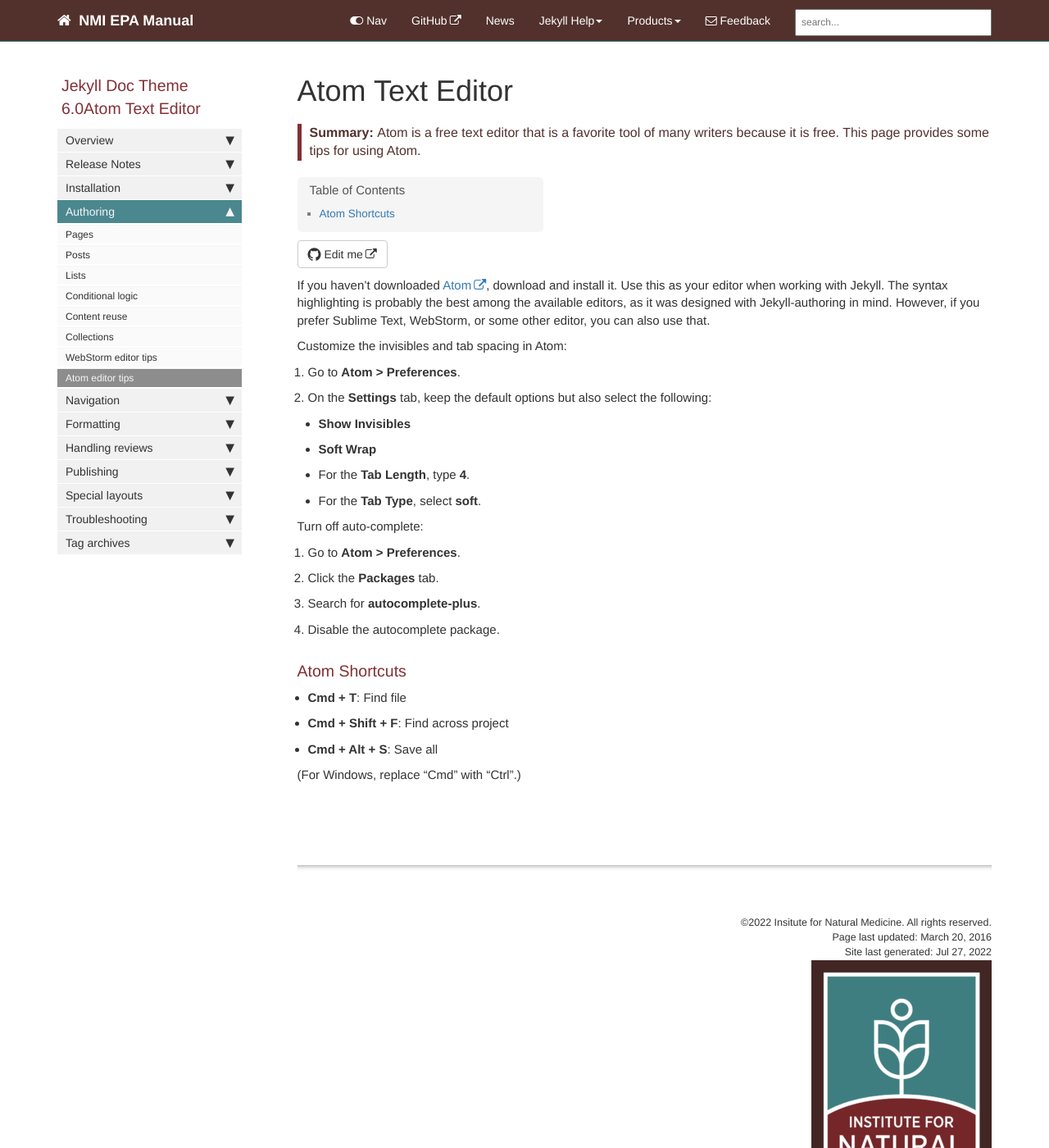
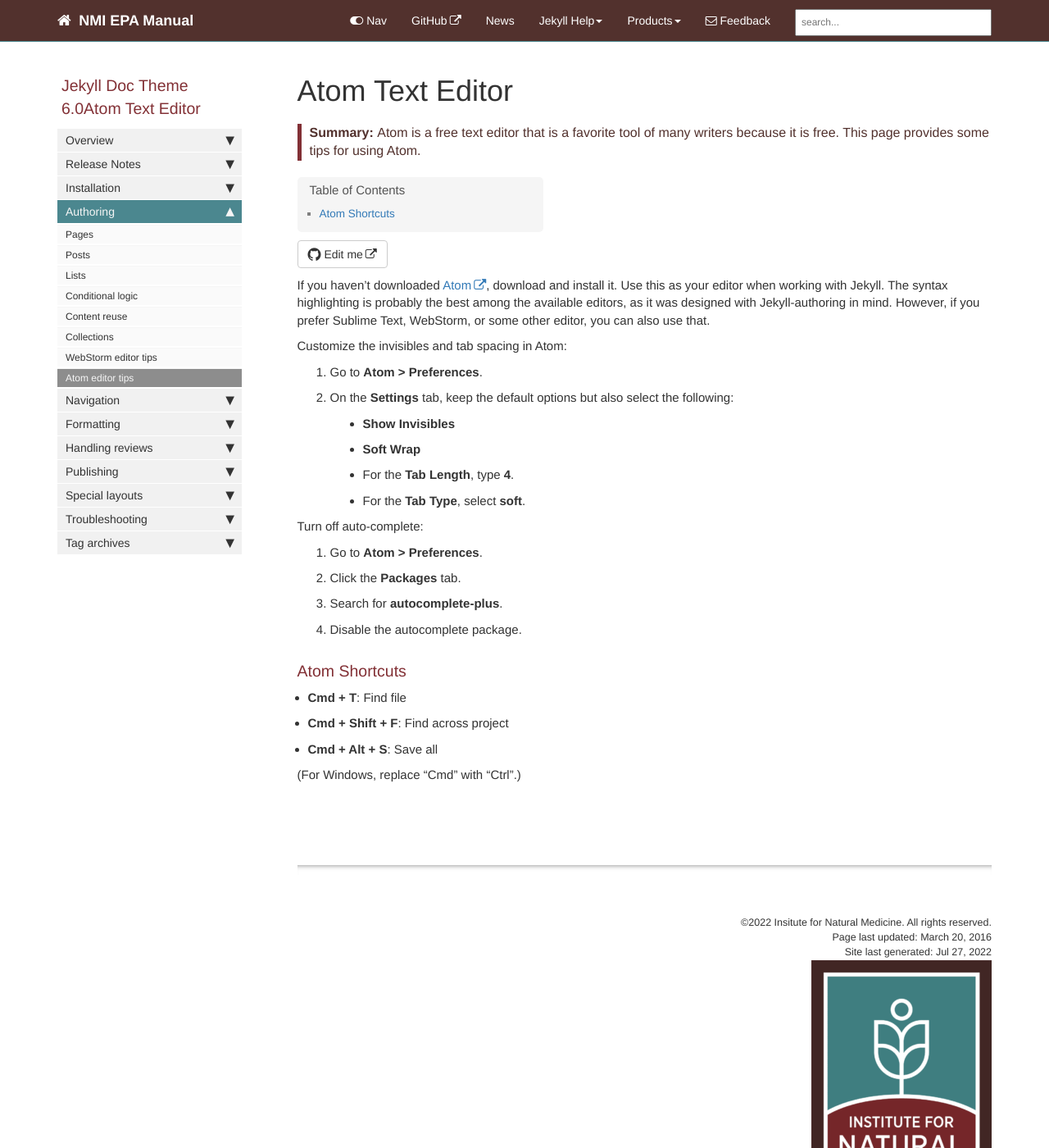
Before and after one commit to naturemed/naturemed.github.io, a Jekyll site: the page built from pages/mydoc/mydoc_atom_text_editor.md, in a window 1280 px wide and 1400 px high. Shown: the whole window at 82% size. Built offline with Jekyll 4.4.1, drawn with Linux system fonts in a browser that asks for light colours; comment, search, counter and statistics services are not loaded.

Commit message:
Update theme-inm.css

```diff
--- a/css/theme-inm.css
+++ b/css/theme-inm.css
@@ -136,6 +136,6 @@ li.sidebarTitle {
    width: 100%;
 }
 
-ol, ul {
+.post-content > ul {
     padding-inline-start: 13px;
 }
```
